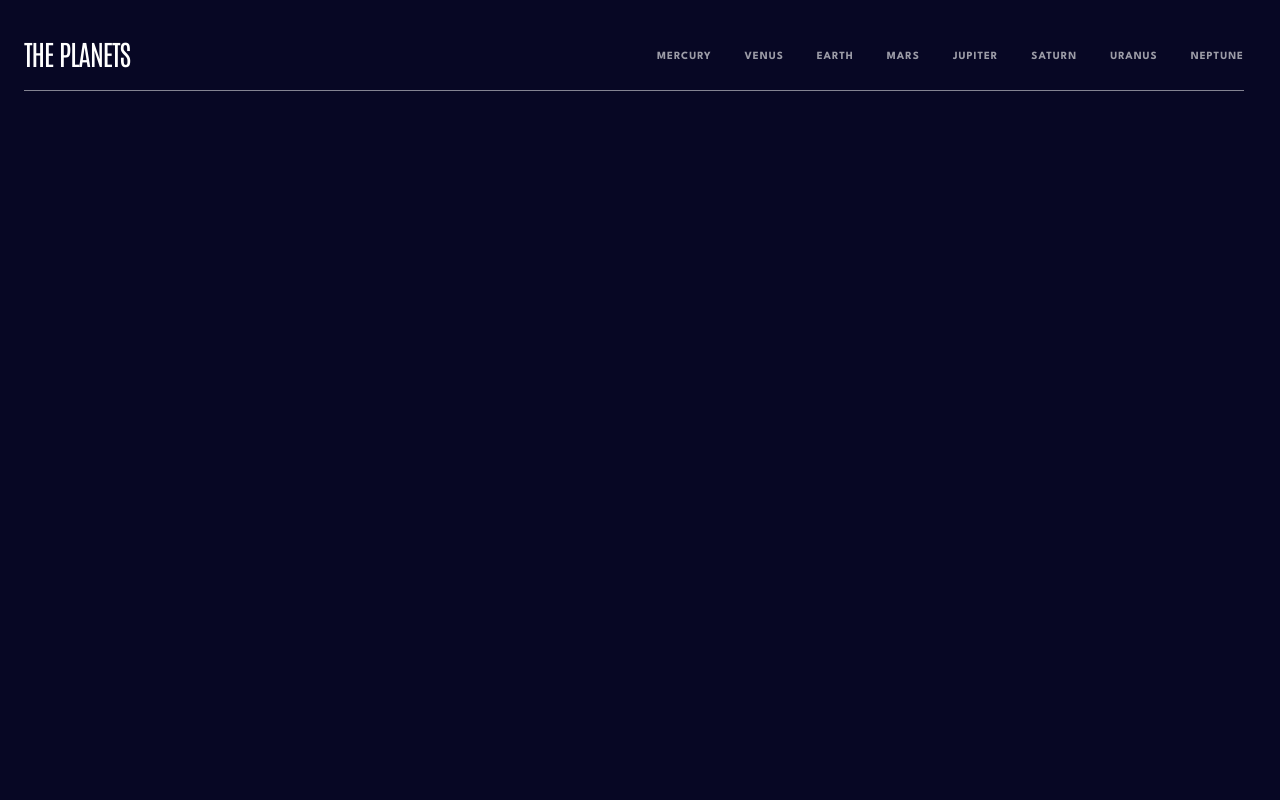
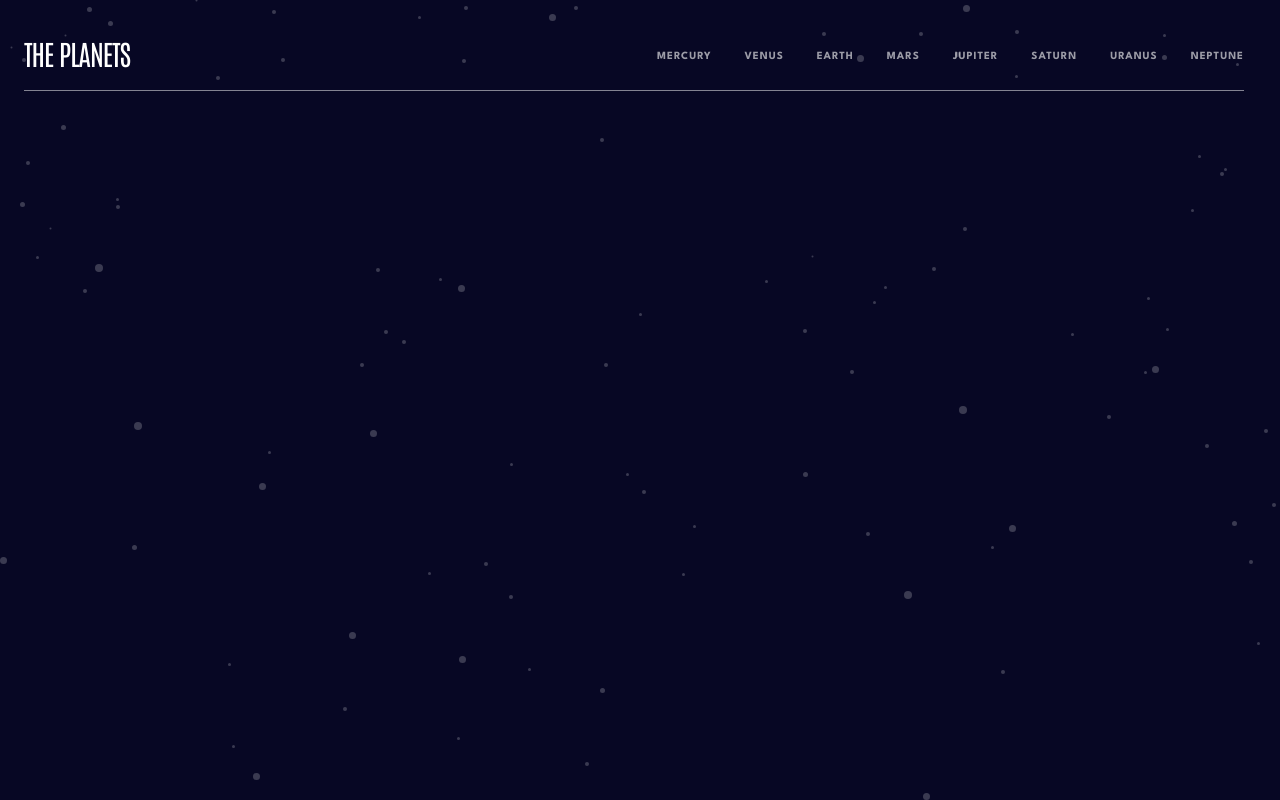
Before and after one commit to Rodcosta85/REACT---Planets, a React (Vite) app in the folder vite-project/: page / in a window 1280 px wide. Built offline with nearby package versions, Linux system fonts and the light colour scheme.

Commit message:
Added a background image to the overall body of the page;

```diff
--- a/vite-project/src/App.tsx
+++ b/vite-project/src/App.tsx
@@ -28,7 +28,7 @@ function App() {
   }
 
   return (
-    <div className='bg-very-dark-blue w-full h-[100vh] relative'>
+    <div className='bg-very-dark-blue bg-[url(assets/background-stars.svg)] w-full h-[100vh] relative'>
       {/* <img src={Stars} alt="background pattern of stars " className='absolute top-0 left-0 z-1 w-[100vw] h-[100vh] object-cover' /> */}
       <Header
         planetDetails={planetDetails}
```
